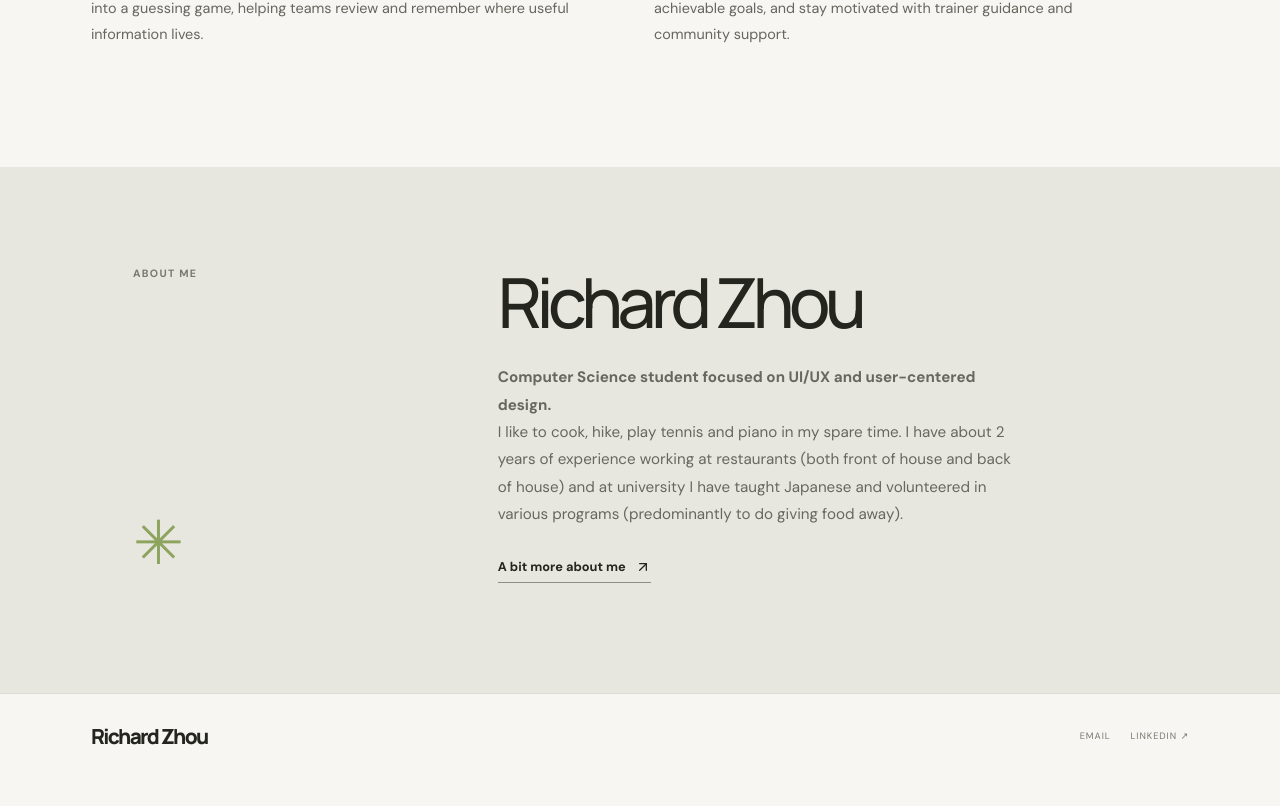
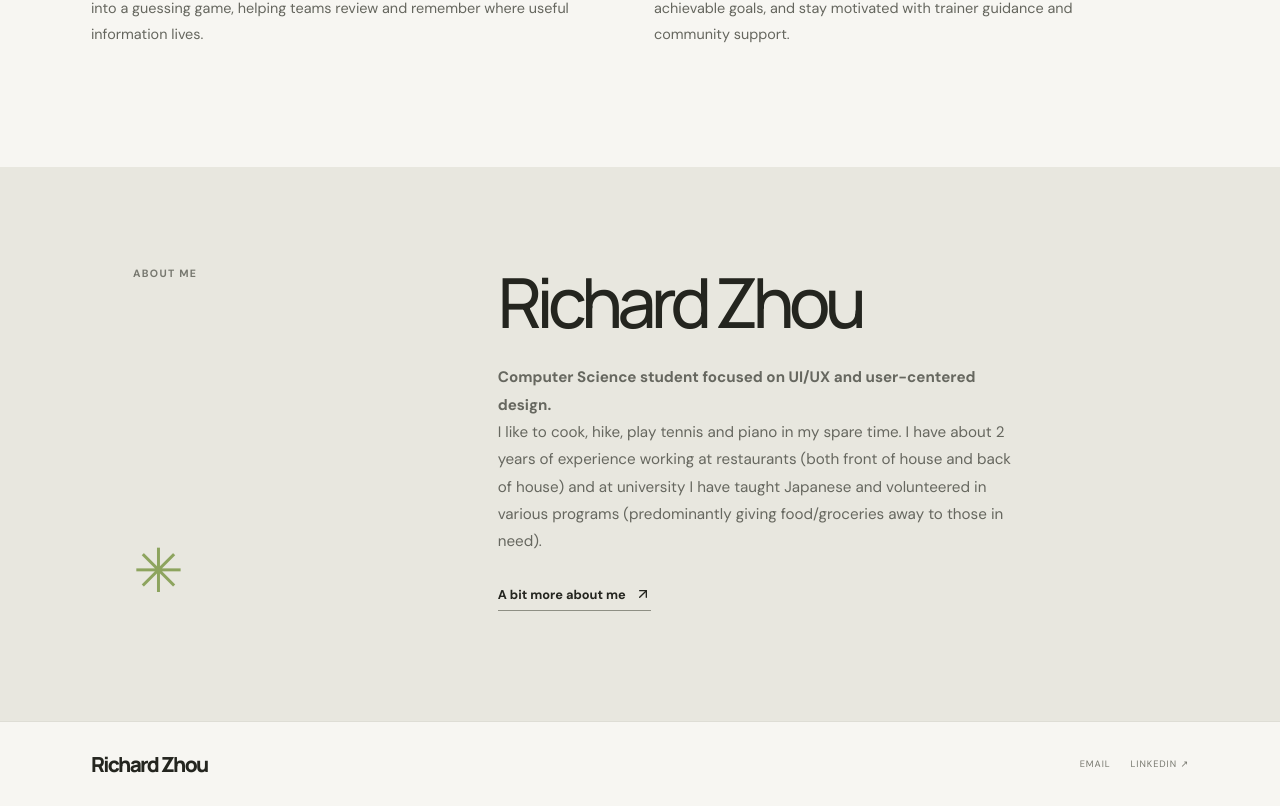
Before and after one commit to soraiscoding/portfolio, a React (Vite) app: page / in a window 1280 px wide. Shown: the part 737-1543 px from the top of the page. Before the commit the page ends 1515 px from the top, so only its background shows below. Built offline with nearby package versions, Linux system fonts and the light colour scheme.

Commit message:
updated about me

```diff
--- a/src/main.jsx
+++ b/src/main.jsx
@@ -261,7 +261,7 @@ function App() {
 
       <section id="about" className="about-section">
         <div className="about-label"><span className="eyebrow">ABOUT ME</span><span className="about-star">✳</span></div>
-        <div className="about-content"><h2>Richard Zhou<br/></h2><p><b>Computer Science student focused on UI/UX and user-centered design.</b> <br/> I like to cook, hike, play tennis and piano in my spare time. I have about 2 years of experience working at restaurants (both front of house and back of house) and at university I have taught Japanese and volunteered in various programs (predominantly to do giving food away).</p><a href="mailto:hello@example.com" className="text-link">A bit more about me <ArrowUpRight size={16}/></a></div>
+        <div className="about-content"><h2>Richard Zhou<br/></h2><p><b>Computer Science student focused on UI/UX and user-centered design.</b> <br/> I like to cook, hike, play tennis and piano in my spare time. I have about 2 years of experience working at restaurants (both front of house and back of house) and at university I have taught Japanese and volunteered in various programs (predominantly giving food/groceries away to those in need).</p><a href="mailto:hello@example.com" className="text-link">A bit more about me <ArrowUpRight size={16}/></a></div>
       </section>
     </main>
 
```
